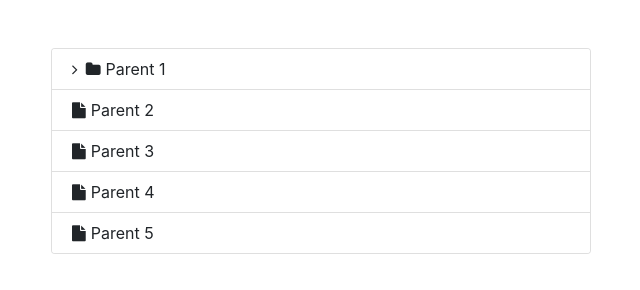
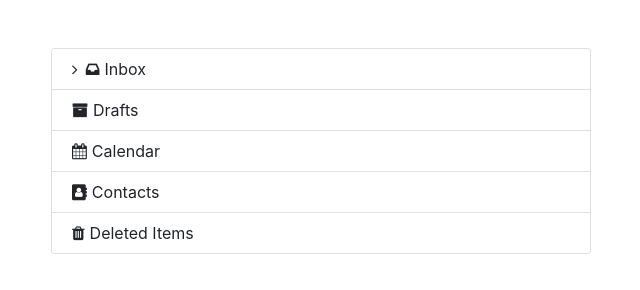
Before and after one commit to chniter/bstreeview, a website: page src/index.html in a window 1280 px wide. Shown: the whole page, without its empty margins (34-674 px from the left). Drawn offline with nearby package versions, Linux system fonts and the light colour scheme.

Commit message:
Version v0.0.1

```diff
--- a/src/index.html
+++ b/src/index.html
@@ -5,7 +5,7 @@
 		integrity="sha384-Vkoo8x4CGsO3+Hhxv8T/Q5PaXtkKtu6ug5TOeNV6gBiFeWPGFN9MuhOf23Q9Ifjh" crossorigin="anonymous">
 	<link href="https://stackpath.bootstrapcdn.com/font-awesome/4.7.0/css/font-awesome.min.css" rel="stylesheet"
 		integrity="sha384-wvfXpqpZZVQGK6TAh5PVlGOfQNHSoD2xbE+QkPxCAFlNEevoEH3Sl0sibVcOQVnN" crossorigin="anonymous">
-	<link href="bstreeview.css" rel="stylesheet">
+	<link href="css/bstreeview.css" rel="stylesheet">
 </head>
 
 <body>
@@ -26,51 +26,51 @@
 		integrity="sha384-wfSDF2E50Y2D1uUdj0O3uMBJnjuUD4Ih7YwaYd1iqfktj0Uod8GCExl3Og8ifwB6"
 		crossorigin="anonymous"></script>
 
-	<script src="bstreeview.js">
+	<script src="js/bstreeview.js">
 	</script>
 	<script>
 		$(function () {
 
 			var json = '[' +
 				'{' +
-				'"text": "Parent 1",' +
-				'"icon": "fa fa-folder",' +
+				'"text": "Inbox",' +
+				'"icon": "fa fa-inbox",' +
 				'"nodes": [' +
 				'{' +
-				'"text": "Child 1",' +
-				'"icon": "fa fa-folder",' +
+				'"text": "Office",' +
+				'"icon": "fa fa-inbox",' +
 				'"nodes": [' +
 				'{' +
-				'"icon": "fa fa-file",' +
-				'"text": "Sub child 1"' +
+				'"icon": "fa fa-inbox",' +
+				'"text": "Customers"' +
 				'},' +
 				'{' +
-				'"icon": "fa fa-file",' +
-				'"text": "Sub child 2"' +
+				'"icon": "fa fa-inbox",' +
+				'"text": "Co-Workers"' +
 				'}' +
 				']' +
 				'},' +
 				'{' +
-				'"icon": "fa fa-file",' +
-				'"text": "Child 2"' +
+				'"icon": "fa fa-inbox",' +
+				'"text": "Others"' +
 				'}' +
 				']' +
 				'},' +
 				'{' +
-				'"icon": "fa fa-file",' +
-				'"text": "Parent 2"' +
+				'"icon": "fa fa-archive",' +
+				'"text": "Drafts"' +
 				'},' +
 				'{' +
-				'"icon": "fa fa-file",' +
-				'"text": "Parent 3"' +
+				'"icon": "fa fa-calendar",' +
+				'"text": "Calendar"' +
 				'},' +
 				'{' +
-				'"icon": "fa fa-file",' +
-				'"text": "Parent 4"' +
+				'"icon": "fa fa-address-book",' +
+				'"text": "Contacts"' +
 				'},' +
 				'{' +
-				'"icon": "fa fa-file",' +
-				'"text": "Parent 5"' +
+				'"icon": "fa fa-trash",' +
+				'"text": "Deleted Items"' +
 				'}' +
 				']';
 
```
Also changed, not shown: bower.json (added, +36 -0 lines), src/css/bstreeview.css (renamed from src/bstreeview.css), src/js/bstreeview.js (renamed from src/bstreeview.js).
